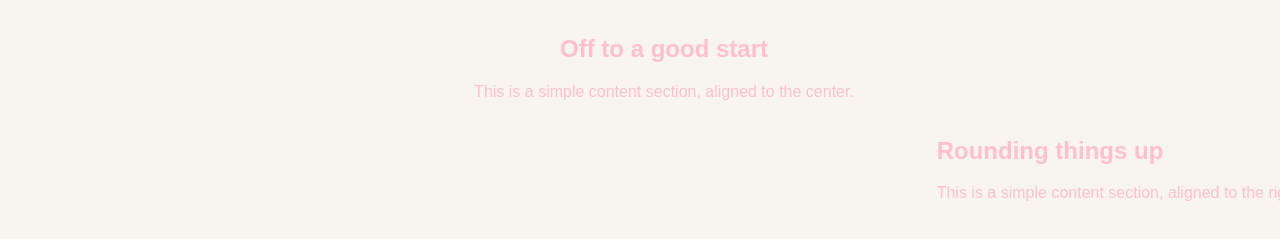
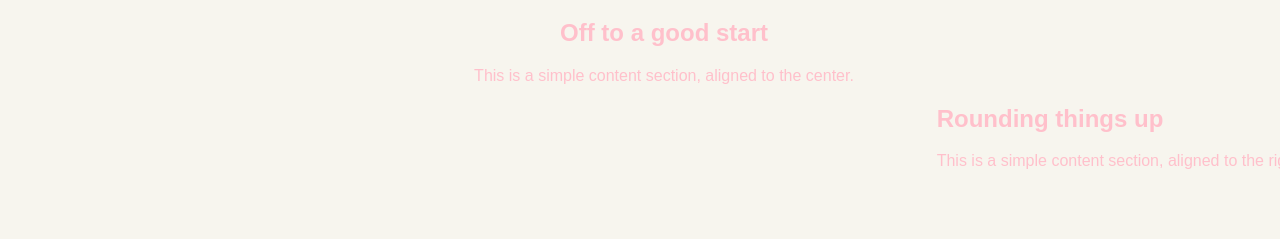
Before and after one commit to bveenhof/villa-de-miguel, a Next.js app: page / in a window 1280 px wide. Shown: the part 972-1211 px from the top of the page. After the commit the page ends 1166 px from the top, so only its background shows below. Built offline with nearby package versions, Linux system fonts and the light colour scheme.

Commit message:
feat: Adjusted props and created a storybook component

```diff
--- a/src/app/components/organisms/ContentSection/ContentSection.tsx
+++ b/src/app/components/organisms/ContentSection/ContentSection.tsx
@@ -3,30 +3,24 @@
 import clsx from "clsx";
 import styles from './ContentSection.module.scss';
 
-type content = {
+export type contentSectionProps = {
     title: string;
     paragraph?: string;
-}
-
-export type contentSectionProps = {
-    content: content;
     contentAlignment?: 'left' | 'center' | 'right';
     images?: Array<HTMLImageElement>;
 }
 
-const ContentSection = ({ content, contentAlignment = 'left', images }: contentSectionProps) => {
+const ContentSection = ({ title, paragraph, contentAlignment = 'left', images }: contentSectionProps) => {
 
     return (
         <section className={clsx(styles['content-section'], styles[`content-section--${contentAlignment}`])}>
             <div className={styles['content-section__content']}>
-                <h2>{content.title}</h2>
-                {content.paragraph && <p>{content.paragraph}</p>}
+                <h2>{title}</h2>
+                {paragraph && <div>{paragraph}</div>}
             </div>
             <div className={styles['content-section__images']}>
                 {images && images.map((image, index) => (
-                    <div key={index} className={styles['content-section__image']}>
-                       plaatje
-                    </div>
+                    <img src={image.src} alt={image.alt} key={index} />
                 ))}
             </div>
         </section>
--- a/src/app/page.tsx
+++ b/src/app/page.tsx
@@ -11,9 +11,9 @@ export default function Home() {
       <Header heroImage={dummyHeroImage} />
       <main className={styles.main}>
         <div className={styles.container}>
-          <ContentSection content={{ title: "Welcome to this villa", paragraph: "This is a simple content section, aligned to the left (default)." }} />
-          <ContentSection content={{ title: "Off to a good start", paragraph: "This is a simple content section, aligned to the center." }} contentAlignment="center" />
-          <ContentSection content={{ title: "Rounding things up", paragraph: "This is a simple content section, aligned to the right." }} contentAlignment="right" />
+          <ContentSection title="Welcome to this villa" paragraph="This is a simple content section, aligned to the left (default)." />
+          <ContentSection title="Off to a good start" paragraph="This is a simple content section, aligned to the center." contentAlignment="center" />
+          <ContentSection title="Rounding things up" paragraph="This is a simple content section, aligned to the right." contentAlignment="right" />
         </div>
       </main>
     </div>
```
Also changed, not shown: 1 other file (tests, documents, lock files or other folders).
